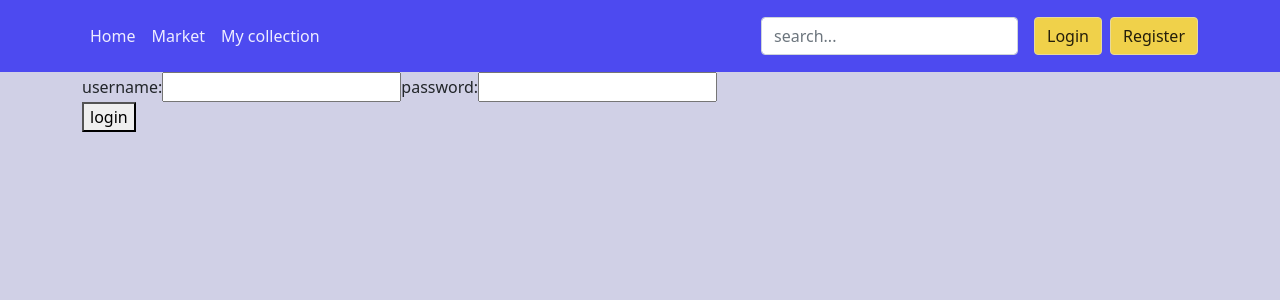
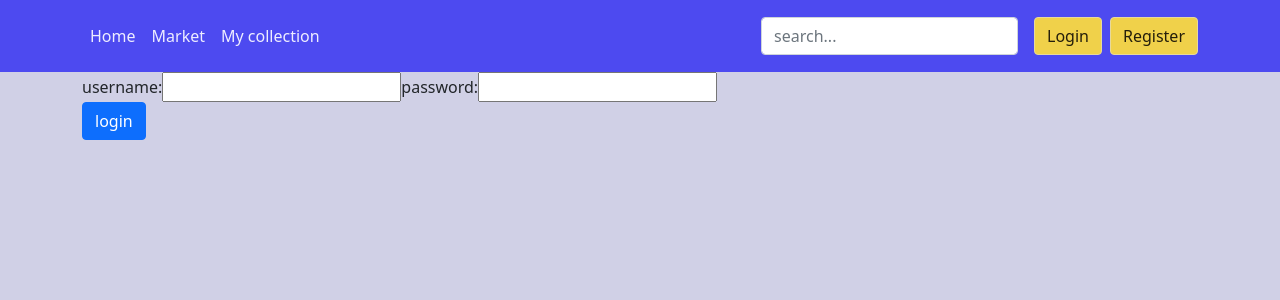
Before and after one commit to rikdgd/semester-3-frontend, a React (Create React App) app: page /login in a window 1280 px wide. Shown: the top 300 px of the page. Built offline with nearby package versions, Linux system fonts and the light colour scheme.

Commit message:
Login first version
First working login. Login doesn't work on first attempt as of now

```diff
--- a/src/components/Header.jsx
+++ b/src/components/Header.jsx
@@ -20,7 +20,7 @@ const Header = () => {
                     <SearchBar/>
 
                     <div className='text-end'>
-                        <a className='btn btn-outline-light me-2 headbtn' href="/">Login</a>
+                        <a className='btn btn-outline-light me-2 headbtn' href="/login">Login</a>
                         <a className='btn btn-outline-light headbtn' href="/create_account">Register</a>
                     </div>
                 </div>
--- a/src/components/Users/LoginForm.jsx
+++ b/src/components/Users/LoginForm.jsx
@@ -1,19 +1,26 @@
 import React from 'react';
 import UserService from '../../services/UserService';
 import AppUrls from '../../AppUrls.json';
+import SessionHandler from '../../SessionHandler';
 
 const LoginForm = () => {
 
     const [username, setUsername] = React.useState('');
     const [password, setPassword] = React.useState('');
 
+    const [userId, setUserId] = React.useState();
+
     function tryLogin(e) {
         e.preventDefault();
 
-        const loginSucces = UserService.TryLogin(username, password)
+        UserService.TryLogin(username, password).then((response) => {
+            setUserId(response.data);
+            console.log(response.data);
+        });
 
-        if (loginSucces){
+        if (userId > 0){
             //login succesful, redirect
+            SessionHandler.SetUserId(userId);
             window.location.assign(AppUrls["homepage"]);
         }
         else{
@@ -38,7 +45,7 @@ const LoginForm = () => {
                 <label for='pw'>password: </label>
                 <input type='text' name='pw' id='pw' onChange={ChangePasswordHandler}></input>
             </form>
-            <button onClick={tryLogin}>login</button>
+            <button className='btn btn-primary' onClick={tryLogin}>login</button>
         </div>
     );
 }
--- a/src/services/UserService.js
+++ b/src/services/UserService.js
@@ -1,5 +1,4 @@
 import axios from "axios";
-import SessionHandler from '../SessionHandler';
 
 
 const baseURL = 'http://localhost:8080/api/v1/users/';
@@ -52,15 +51,7 @@ class UserSevice {
      */
     TryLogin(username, password){
         const url = 'http://localhost:8080/api/v1/login/' + username + '/' + password;
-        var userId = axios.get(url);
-
-        // login failed
-        if(userId === -1){
-            return false;
-        }
-
-        SessionHandler.SetUserId(userId);
-        return true;
+        return axios.get(url);;
     }
 }
 
```
